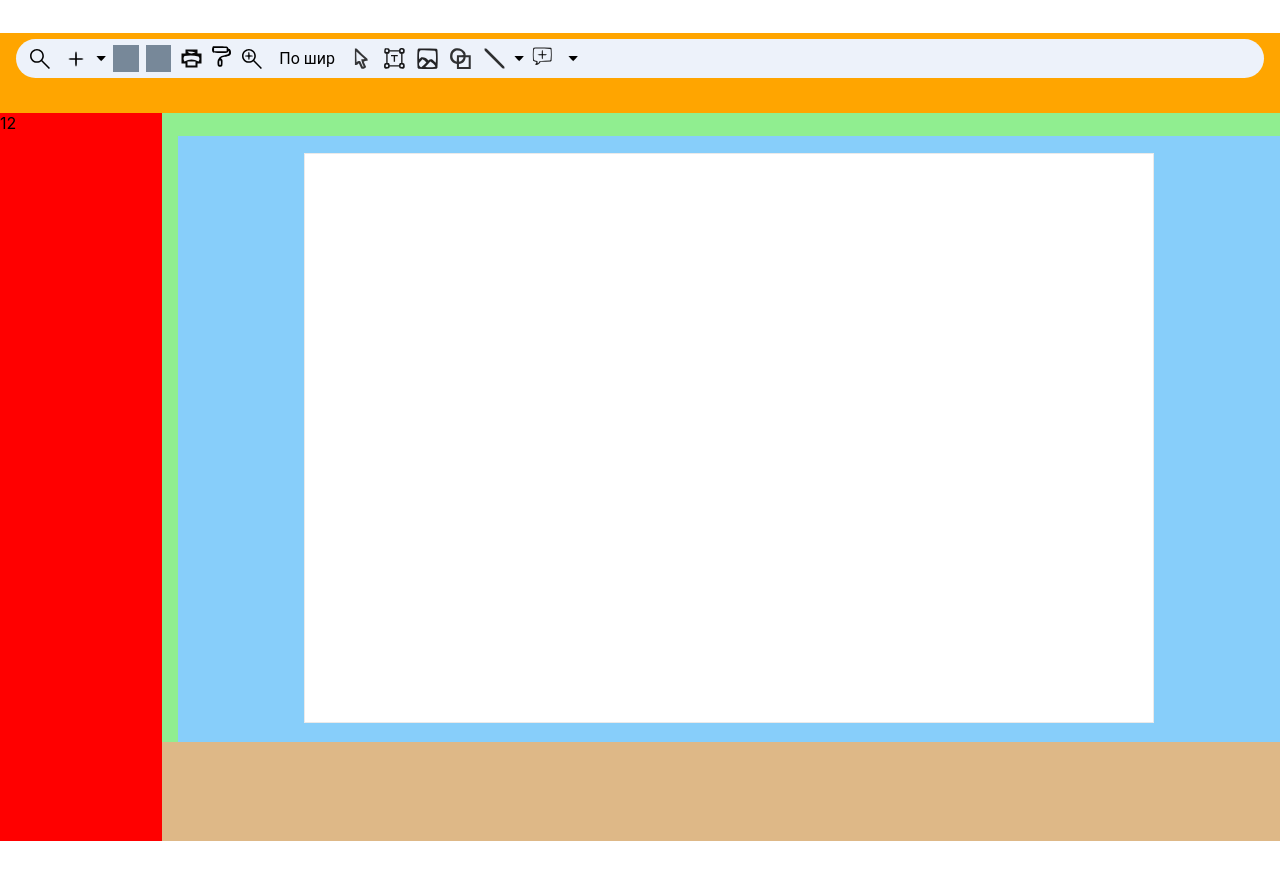
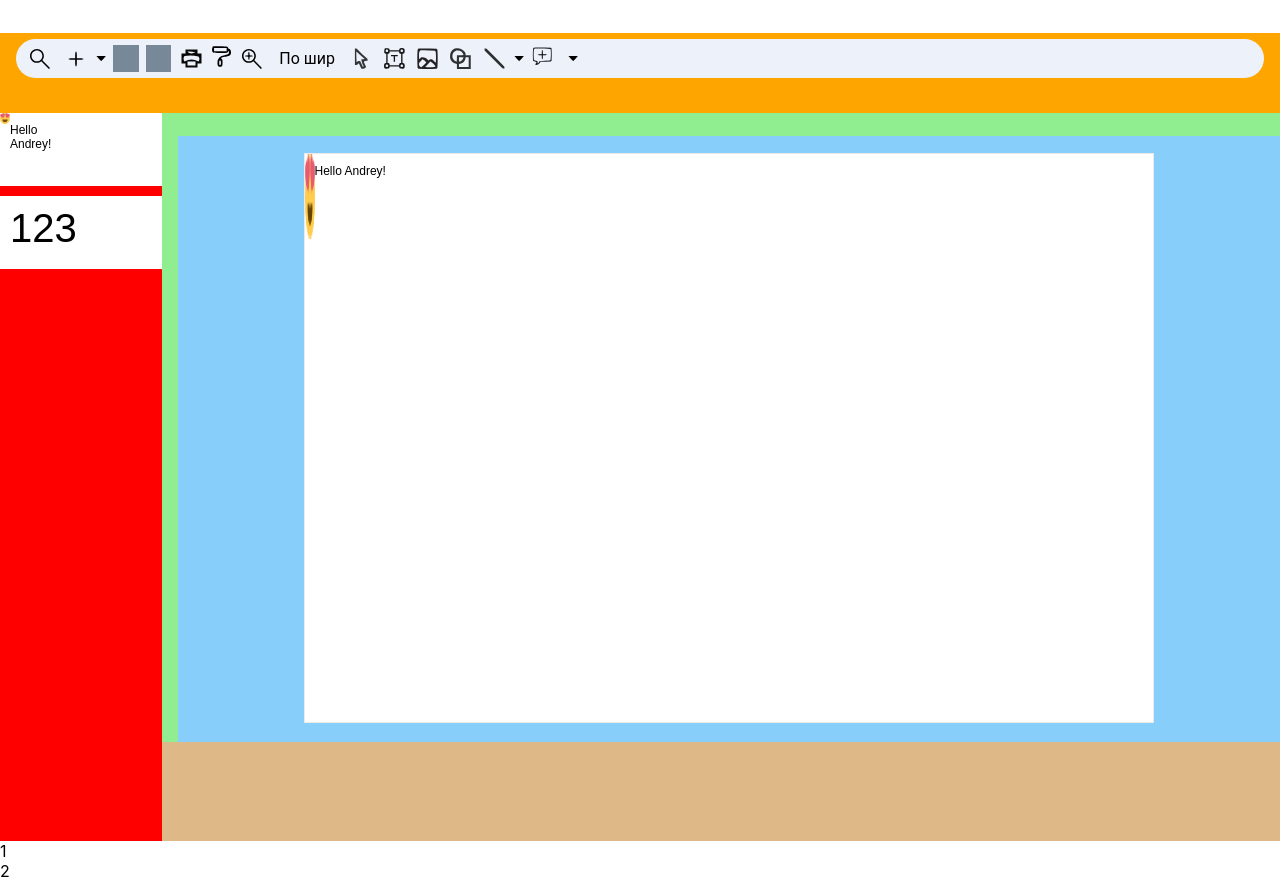
Before and after one commit to Kortasfa/COM, a React (Create React App) app: page / in a window 1280 px wide. Before the commit the page ends 841 px from the top, so only its background shows below. Built offline with nearby package versions, Linux system fonts and the light colour scheme.

Commit message:
korta work on drag and drop + fix size of blocks

```diff
--- a/src/App.tsx
+++ b/src/App.tsx
@@ -7,7 +7,8 @@ import { ImageBlock } from './Components/Block/ImageBlock/ImageBlock'
 import { Editor } from './Components/Editor/Editor'
 import { TextBlock } from './Components/Block/TextBlock/TextBlock'
 
-const FirstSlide = (
+const FirstSlide = () => {
+  return (
     <Slide
       key={1}
       id={1}
@@ -15,13 +16,13 @@ const FirstSlide = (
       objects={[
         <TextBlock
           id={1}
-        coordinatesX={10}
-        coordinatesY={12}
-        textSize={20}
+          key={1}
+          coordinatesX={12}
+          coordinatesY={13}
+          textSize={12}
           sizeY={12}
           sizeX={20}
           value={'Hello Andrey!'}
-        key={1}
         />,
         <GraphicObject
           id={2}
@@ -47,6 +48,7 @@ const FirstSlide = (
       ]}
     />
   )
+}
 
 const SecondSlide = (
   <Slide
@@ -221,11 +223,13 @@ function App() {
         </header>
         <div className={workspaceStyles.workspace}>
           <div className={workspaceStyles.sidePanel}>
-            <Editor name={'213'} slides={[FirstSlide, SecondSlide]} selectSlide={[1]} selectObject={[2]} />
+            <Editor name={'213'} slides={[<FirstSlide key={1} />, SecondSlide]} selectSlide={[1]} selectObject={[2]} />
           </div>
           <div className={workspaceStyles.mainArea}>
             <div className={workspaceStyles.canvas}>
-              <div className={workspaceStyles.slidesView}>{FirstSlide}</div>
+              <div className={workspaceStyles.slidesView}>
+                <FirstSlide />
+              </div>
             </div>
             <div className={workspaceStyles.notesFieldBlock}></div>
           </div>
--- a/src/Components/Block/GraphicObject/GraphicObject.tsx
+++ b/src/Components/Block/GraphicObject/GraphicObject.tsx
@@ -1,6 +1,7 @@
 import { BlockType } from '../Block'
 import React from 'react'
 import styles from './GraphicObject.module.css'
+import useDraggable from '../../../utils/useDragAndDrop'
 
 type GraphicObjectType = BlockType & {
   fillColor?: string
@@ -15,16 +16,17 @@ const GraphicObject = ({
   coordinatesX,
   coordinatesY,
 }: GraphicObjectType) => {
+  const { position, onMouseDown, onMouseMove, onMouseUp } = useDraggable()
   const commonStyle: React.CSSProperties = {
     width: `${sizeX}%`,
     height: `${sizeY}%`,
     position: 'absolute',
-    left: coordinatesX ? `${coordinatesX}%` : 'auto',
-    top: coordinatesY ? `${coordinatesY}%` : 'auto',
+    left: coordinatesX ? `${position.x}px` : 'auto',
+    top: coordinatesY ? `${position.y}px` : 'auto',
   }
 
   const rectangle = (
-    <div className={`${styles.rectangleContainer}`} style={commonStyle}>
+    <div className={`${styles.rectangleContainer}`} style={commonStyle} onMouseDown={onMouseDown}>
       <svg viewBox="0 0 220 100" xmlns="http://www.w3.org/2000/svg" className={styles.graphic}>
         <rect fill={fillColor} />
       </svg>
@@ -32,7 +34,7 @@ const GraphicObject = ({
   )
 
   const circle = (
-    <div className={`${styles.circleContainer}`} style={commonStyle}>
+    <div className={`${styles.circleContainer}`} style={commonStyle} onMouseDown={onMouseDown}>
       <svg viewBox="0 0 220 220" xmlns="http://www.w3.org/2000/svg" className={styles.graphic}>
         <circle cx="100" cy="75" r="50" fill={fillColor} />
       </svg>
@@ -40,7 +42,7 @@ const GraphicObject = ({
   )
 
   const triangle = (
-    <div className={`${styles.triangleContainer}`} style={commonStyle}>
+    <div className={`${styles.triangleContainer}`} style={commonStyle} onMouseDown={onMouseDown}>
       <svg viewBox="0 0 220 220" xmlns="http://www.w3.org/2000/svg" className={styles.graphic}>
         <polygon points="150,60 0,400 300,400" fill={fillColor} />
       </svg>
@@ -59,7 +61,11 @@ const GraphicObject = ({
     return null
   }
 
-  return render
+  return (
+    <div onMouseMove={onMouseMove} onMouseUp={onMouseUp}>
+      {render}
+    </div>
+  )
 }
 
 export { GraphicObject }
--- a/src/Components/Block/ImageBlock/ImageBlock.tsx
+++ b/src/Components/Block/ImageBlock/ImageBlock.tsx
@@ -1,6 +1,7 @@
 import { BlockType } from '../Block'
 import React from 'react'
 import styles from './ImageBlock.module.css'
+import useDraggable from '../../../utils/useDragAndDrop'
 
 type ImageBlockType = BlockType & {
   src: string
@@ -8,20 +9,24 @@ type ImageBlockType = BlockType & {
 }
 
 export const ImageBlock = ({ src, opacity = 1, sizeX, sizeY, coordinatesX, coordinatesY }: ImageBlockType) => {
+  const { position, onMouseDown, onMouseMove, onMouseUp } = useDraggable()
   return (
+    <div onMouseMove={onMouseMove} onMouseUp={onMouseUp}>
       <img
         alt="some"
         src={src}
         className={styles.imageBlock}
         style={{
           opacity: opacity,
-        width: sizeX ? `${sizeX}%` : 'auto',
+          width: sizeX ? `${sizeX}px` : 'auto',
           height: sizeY ? `${sizeY}%` : 'auto',
           position: 'absolute',
-        left: coordinatesX ? `${coordinatesX}%` : 'auto',
-        top: coordinatesY ? `${coordinatesY}%` : 'auto',
+          left: coordinatesX ? `${position.x}%` : 'auto',
+          top: coordinatesY ? `${position.y}%` : 'auto',
         }}
+        onMouseDown={onMouseDown}
       />
+    </div>
   )
 }
 
--- a/src/Components/Block/TextBlock/TextBlock.tsx
+++ b/src/Components/Block/TextBlock/TextBlock.tsx
@@ -1,6 +1,7 @@
 import React from 'react'
 import { BlockType } from '../Block'
-import styles from './TextBlock.module.css' // Import css modules stylesheet as styles
+import styles from './TextBlock.module.css'
+import useDraggable from '../../../utils/useDragAndDrop' // Import css modules stylesheet as styles
 
 type TextBlockType = BlockType & {
   value: string
@@ -12,6 +13,7 @@ type TextBlockType = BlockType & {
   textUnderlines?: boolean
   textItalic?: boolean
   textHighlight?: string
+  onMouseDown?: React.MouseEventHandler<HTMLDivElement>
 }
 export const TextBlock = ({
   value,
@@ -28,7 +30,9 @@ export const TextBlock = ({
   coordinatesX,
   coordinatesY,
 }: TextBlockType) => {
+  const { position, onMouseDown, onMouseMove, onMouseUp } = useDraggable()
   return (
+    <div onMouseMove={onMouseMove} onMouseUp={onMouseUp}>
       <div
         className={styles.textBlockContainer}
         style={{
@@ -36,11 +40,12 @@ export const TextBlock = ({
           width: sizeX ? `${sizeX}%` : 'auto',
           height: sizeY ? `${sizeY}%` : 'auto',
           position: 'absolute',
-        left: coordinatesX ? `${coordinatesX}%` : 'auto',
-        top: coordinatesY ? `${coordinatesY}%` : 'auto',
+          left: coordinatesX ? `${position.x}px` : 'auto',
+          top: coordinatesY ? `${position.y}px` : 'auto',
         }}
+        onMouseDown={onMouseDown}
       >
-      <p
+        <div
           className={styles.textBlock}
           style={{
             color: textColor,
@@ -53,7 +58,8 @@ export const TextBlock = ({
           }}
         >
           {value}
-      </p>
+        </div>
+      </div>
     </div>
   )
 }
--- a/src/Components/Doc/Doc.tsx
+++ b/src/Components/Doc/Doc.tsx
@@ -7,7 +7,7 @@ export type DocType = {
 
 export const Doc = ({ slides }: DocType) => {
   return (
-    <div>
+    <div style={{ width: '100%', height: '100%' }}>
       {slides &&
         slides.map((Component, index) => (
           <div style={{ marginBottom: '10px', width: '100%', height: '10%' }} key={index}>
--- a/src/Components/Editor/Editor.tsx
+++ b/src/Components/Editor/Editor.tsx
@@ -5,10 +5,10 @@ import React from 'react'
 type EditorType = DocType & SelectionSlides
 
 const Editor = ({ slides, name, selectSlide, selectObject }: EditorType) => (
-  <>
+  <div style={{ width: '100%', height: '100%' }}>
     <Doc slides={slides} name={name} />
     <Selection selectObject={selectObject} selectSlide={selectSlide} />
-  </>
+  </div>
 )
 
 export { Editor }
--- a/src/Components/Selection/Selection.tsx
+++ b/src/Components/Selection/Selection.tsx
@@ -9,9 +9,9 @@ export type SelectionSlides = {
 
 export default function Selection({ selectSlide, selectObject }: SelectionSlides) {
   return (
-    <>
+    <div>
       <SelectionSlide number={selectSlide} />
       {selectSlide.length === 1 ? selectObject.map((num, idx) => <SelectionObject key={idx} number={num} />) : null}
-    </>
+    </div>
   )
 }
--- a/src/Components/Slide/Slide.module.css
+++ b/src/Components/Slide/Slide.module.css
@@ -3,6 +3,7 @@
 .slideContainer {
     position: relative;
     width: 100%;
+    height: 100%;
     overflow: hidden;
 }
 
--- /dev/null
+++ b/src/utils/useDragAndDrop.ts
@@ -0,0 +1,43 @@
+import { useState, useCallback } from 'react'
+
+const useDraggable = () => {
+  const [isDragging, setIsDragging] = useState(false)
+  const [position, setPosition] = useState({ x: 0, y: 0 })
+  const [offset, setOffset] = useState({ x: 0, y: 0 })
+
+  const onMouseDown = useCallback(
+    (e: { preventDefault: () => void; clientX: number; clientY: number }) => {
+      e.preventDefault() // Prevent default behavior (including text selection)
+      setIsDragging(true)
+      setOffset({
+        x: e.clientX - position.x,
+        y: e.clientY - position.y,
+      })
+    },
+    [position.x, position.y],
+  )
+
+  const onMouseMove = useCallback(
+    (e: { clientX: number; clientY: number }) => {
+      if (!isDragging) return
+      setPosition({
+        x: e.clientX - offset.x,
+        y: e.clientY - offset.y,
+      })
+    },
+    [isDragging, offset.x, offset.y],
+  )
+
+  const onMouseUp = useCallback(() => {
+    setIsDragging(false)
+  }, [])
+
+  return {
+    position,
+    onMouseDown,
+    onMouseMove,
+    onMouseUp,
+  }
+}
+
+export default useDraggable
```
Lines whose indentation alone changed are shown as unchanged.
